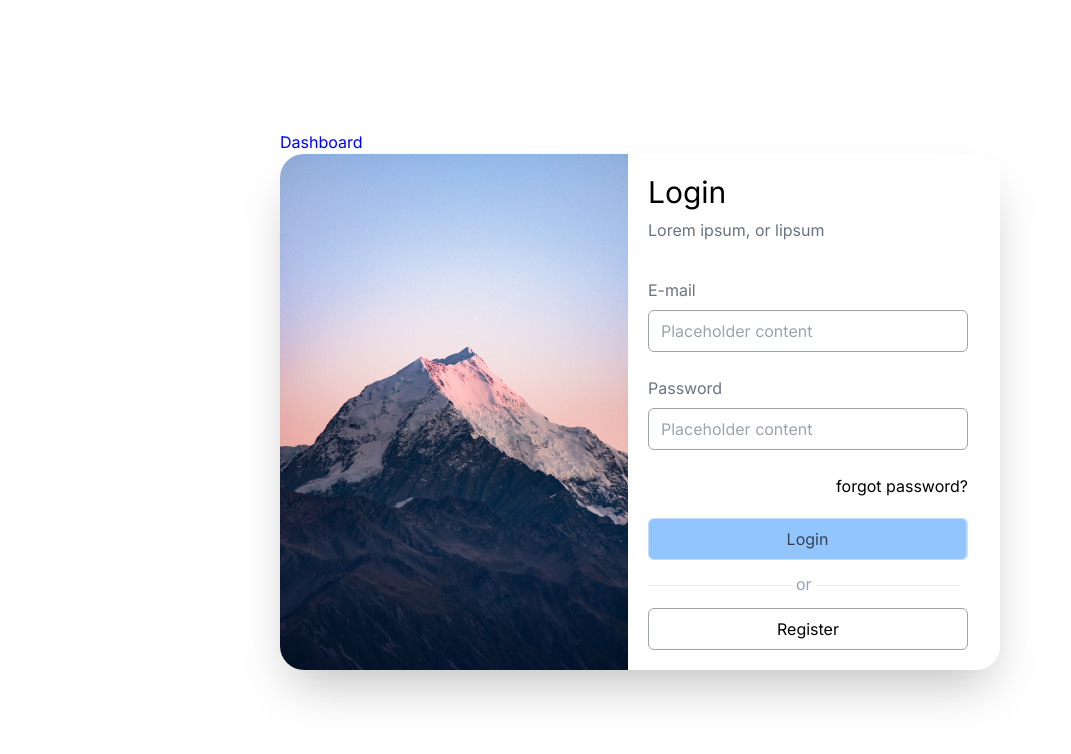
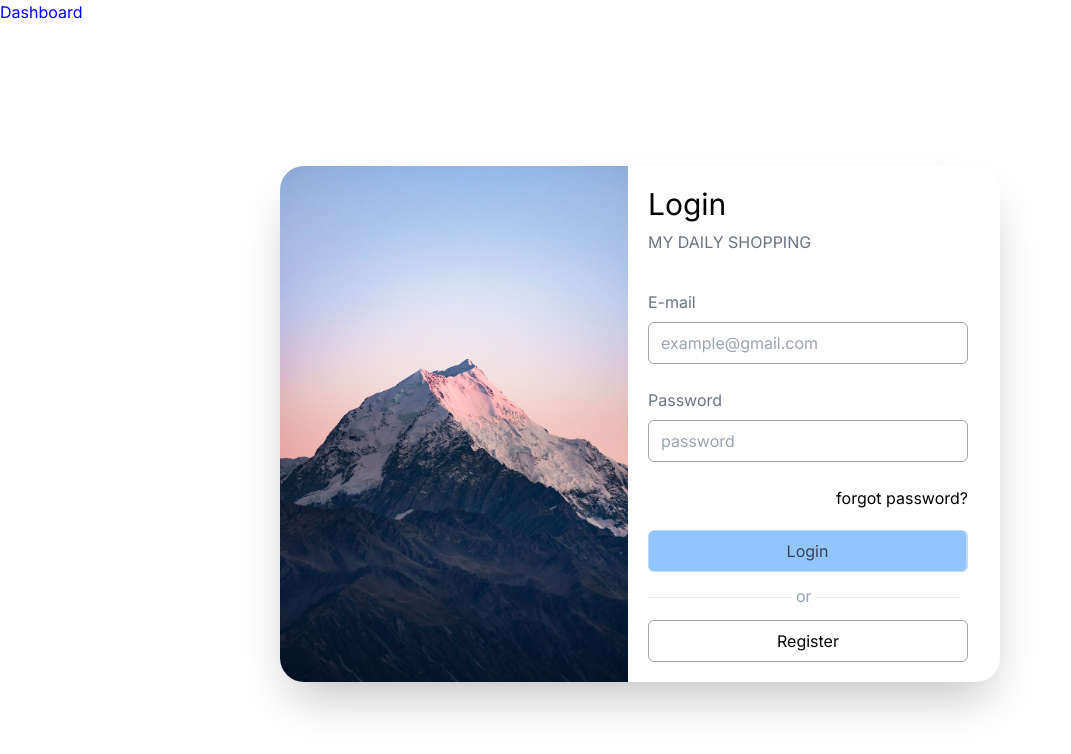
Before and after one commit to HarshJ0110/Assignment, a Next.js app: page / in a window 1280 px wide. Shown: the top 754 px of the page, without its empty margins (0-1071 px from the left). Built offline with nearby package versions, Linux system fonts and the light colour scheme.

Commit message:
Update Card.js

```diff
--- a/components/Card.js
+++ b/components/Card.js
@@ -1,8 +1,9 @@
 import Link from 'next/link'
 const Card = () => {
   return (
+    <>
+    <Link href="/posts" style={{color: "blue"}} >Dashboard</Link>
     <div className=" md:h-screen md:mb-3 md:grid md:place-content-center md:bg-white">
-    <Link href="/posts" style={{color: "blue"}} >Dashboard</Link>
         <div className="card_container md:max-w-3xl md:max-h-xl md:mx-auto md:bg-white md:flex md:items-center md:rounded-3xl md:shadow-2xl">
             <div>
               <img
@@ -14,11 +15,11 @@ const Card = () => {
             <div className='login_container md:ml-5 w-screen md:w-80'>
               <form>
                 <h1 className='text-3xl mt-0 mb-2'>Login</h1>
-                <p className='mb-9 text-gray-500'>Lorem ipsum, or lipsum</p>
+                <p className='mb-9 text-gray-500'>MY DAILY SHOPPING</p>
                 <label className='block mb-2 text-gray-500'>E-mail</label>
-                <input id="e-mail" type="text" placeholder='Placeholder content' className='block mb-6 w-full p-2 pl-3 pr-3 border border-gray-400 rounded-md'/>
+                <input id="e-mail" type="text" placeholder='example@gmail.com' className='block mb-6 w-full p-2 pl-3 pr-3 border border-gray-400 rounded-md'/>
                 <label className='block mb-2 text-gray-500'>Password</label>
-                <input id="password" type="text"  placeholder='Placeholder content' className='w-full p-2 pl-3 pr-3 mb-6 text-gray-500 border border-gray-400 rounded-md'/>
+                <input id="password" type="text"  placeholder='password' className='w-full p-2 pl-3 pr-3 mb-6 text-gray-500 border border-gray-400 rounded-md'/>
                 <p className='text-right mb-5'><Link href="#">forgot password?</Link></p>
                 <button className='w-full mb-3 p-2 mr-0 border border-blue-200 border-r-2 bg-blue-300 text-slate-700 hover:bg-white hover:border-gray-400 hover:text-black rounded-md'>Login</button>
                 <hr className='md:mb-1 md:w-36 bg-slate-400 inline-block'/><span className=' text-center w-3 p-1 text-slate-400'>or</span><hr className='md:mb-1 md:w-36 bg-slate-400 inline-block'/>
@@ -27,6 +28,7 @@ const Card = () => {
             </div>
         </div>
     </div>
+  </>
   )
 }
 
```
